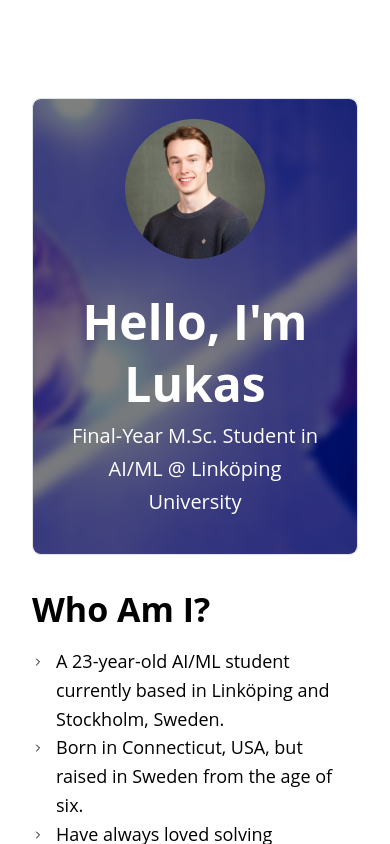
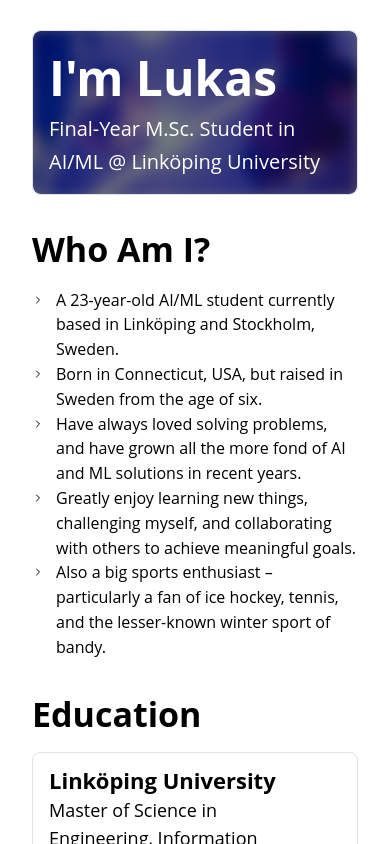
Before and after one commit to LukasIngemarsson/lukasingemarsson.github.io, a React (Vite) app in the folder personal-website/: page /#whoami in a window 390 px wide. Shown: the top 844 px of the page. Built offline with nearby package versions, Linux system fonts and the light colour scheme.

Commit message:
tweaks after revamp

```diff
--- a/personal-website/src/App.tsx
+++ b/personal-website/src/App.tsx
@@ -72,6 +72,7 @@ const cssVariablesResolver: CSSVariablesResolver = (theme) => ({
 function App() {
   const [activeSection, setActiveSection] = useState(SECTIONS_DATA[0].id);
   const isMobile = useMediaQuery("(max-width: 768px)");
+  const isTabletOrBelow = useMediaQuery("(max-width: 992px)");
 
   const sectionRefs = Object.fromEntries(
     SECTIONS_DATA.map(({ id }) => [id, useRef<HTMLDivElement>(null)])
@@ -161,7 +162,7 @@ function App() {
           h={marginY + headerHeight}
           bg="var(--mantine-color-body)"
           style={{ zIndex: 999 }}
-          visibleFrom="lg"
+          visibleFrom="md"
         />
         <Header
           activeSection={activeSection}
@@ -182,9 +183,9 @@ function App() {
           gap="xl"
           maw={maxWidth}
           w="100%"
-          mt={headerHeight + 2 * marginY}
+          mt={isTabletOrBelow ? marginY : headerHeight + 2 * marginY}
           mx="auto"
-          px={isMobile ? "xl" : 0}
+          px={isTabletOrBelow ? "xl" : 0}
         >
           <Banner />
           {SECTIONS_DATA.map(({ id, Component }) => (
--- a/personal-website/src/components/Banner.tsx
+++ b/personal-website/src/components/Banner.tsx
@@ -1,9 +1,11 @@
-import { Paper, Stack, Title, Image, Text, Flex } from "@mantine/core";
+import { Group, Paper, Stack, Title, Image, Text, Flex } from "@mantine/core";
+import { useMediaQuery } from "@mantine/hooks";
 
 import banner from "../assets/banner.jpeg";
 import portrait from "../assets/portrait.jpeg";
-import { useMediaQuery } from "@mantine/hooks";
 import BlurredBackground from "./BlurredBackground";
+import GitHubIcon from "./GitHubIcon";
+import LinkedInIcon from "./LinkedInIcon.tsx";
 
 function Banner() {
   const isMobile = useMediaQuery("(max-width: 768px)");
@@ -11,16 +13,21 @@ function Banner() {
   return (
     <Paper style={{ overflow: "hidden" }} withBorder>
       <BlurredBackground src={banner}>
+        <Group pos="absolute" top={10} right={10} gap={10} visibleFrom="md">
+          <LinkedInIcon c="white" style={{ borderColor: "white" }}></LinkedInIcon>
+          <GitHubIcon c="white" style={{ borderColor: "white" }}></GitHubIcon>
+        </Group>
         <Flex
-          direction={isMobile ? "column" : "row"}
-          gap={isMobile ? "md" : "xl"}
+          direction="row"
+          gap="lg"
           align="center"
-          p="lg"
+          px={isMobile ? 0 : "xl"}
+          py={isMobile ? 0 : "md"}
         >
-          <Image radius="50%" src={portrait} h={140} w={140} />
-          <Stack gap={3} p="md" ta={isMobile ? "center" : "left"}>
+          <Image radius="50%" src={portrait} h={140} w={140} visibleFrom="sm" />
+          <Stack gap={3} p="md" ta="left">
             <Title c="white" size={isMobile ? "3rem" : "3.5rem"}>
-              Hello, I'm Lukas
+              {!isMobile && "Hello, "}I'm Lukas
             </Title>
             <Text c="white" size="xl">
               Final-Year M.Sc. Student in AI/ML @ Linköping University
--- a/personal-website/src/components/BlurredBackground.tsx
+++ b/personal-website/src/components/BlurredBackground.tsx
@@ -12,7 +12,7 @@ function BlurredBackground({
   src,
   children,
   style,
-  blur = 3,
+  blur = 8,
   overlay = "rgba(0,0,0,0.5)",
   ...boxProps
 }: Props) {
--- a/personal-website/src/components/ExperienceTimelineItem.tsx
+++ b/personal-website/src/components/ExperienceTimelineItem.tsx
@@ -63,7 +63,7 @@ function ExperienceTimelineItem({
             c="dimmed"
             fw={400}
           >
-            {opened ? "Show less" : "Show more"}
+            {opened ? "See less" : "See more"}
           </Button>
           <Collapse in={opened}>
             <Box mt="md">{extra}</Box>
--- a/personal-website/src/components/SocialIcon.tsx
+++ b/personal-website/src/components/SocialIcon.tsx
@@ -5,7 +5,7 @@ import type { ReactNode } from "react";
 type Props = ActionIconProps & { href: string; children: ReactNode };
 
 function SocialIcon({ href, children, ...actionIconProps }: Props) {
-  const { variant = "default", ...restActionIconProps } = actionIconProps;
+  const { variant = "outline", ...restActionIconProps } = actionIconProps;
 
   return (
     <ActionIcon
--- a/personal-website/src/sections/WhoAmI.tsx
+++ b/personal-website/src/sections/WhoAmI.tsx
@@ -1,13 +1,16 @@
 import { List } from "@mantine/core";
 import { IconChevronRight } from "@tabler/icons-react";
+import { useMediaQuery } from "@mantine/hooks";
+
 import Section from "../components/Section";
-
 import { WHOAMI_DATA } from "../data/whoami.data";
 
 function WhoAmI() {
+  const isMobile = useMediaQuery("(max-width: 768px)");
+
   return (
     <Section title="Who Am I?">
-      <List icon={<IconChevronRight size={12} />} size="lg">
+      <List icon={<IconChevronRight size={12} />} size={isMobile ? "md" : "lg"}>
         {WHOAMI_DATA.map((text, index) => (
           <List.Item key={index}>{text}</List.Item>
         ))}
```
